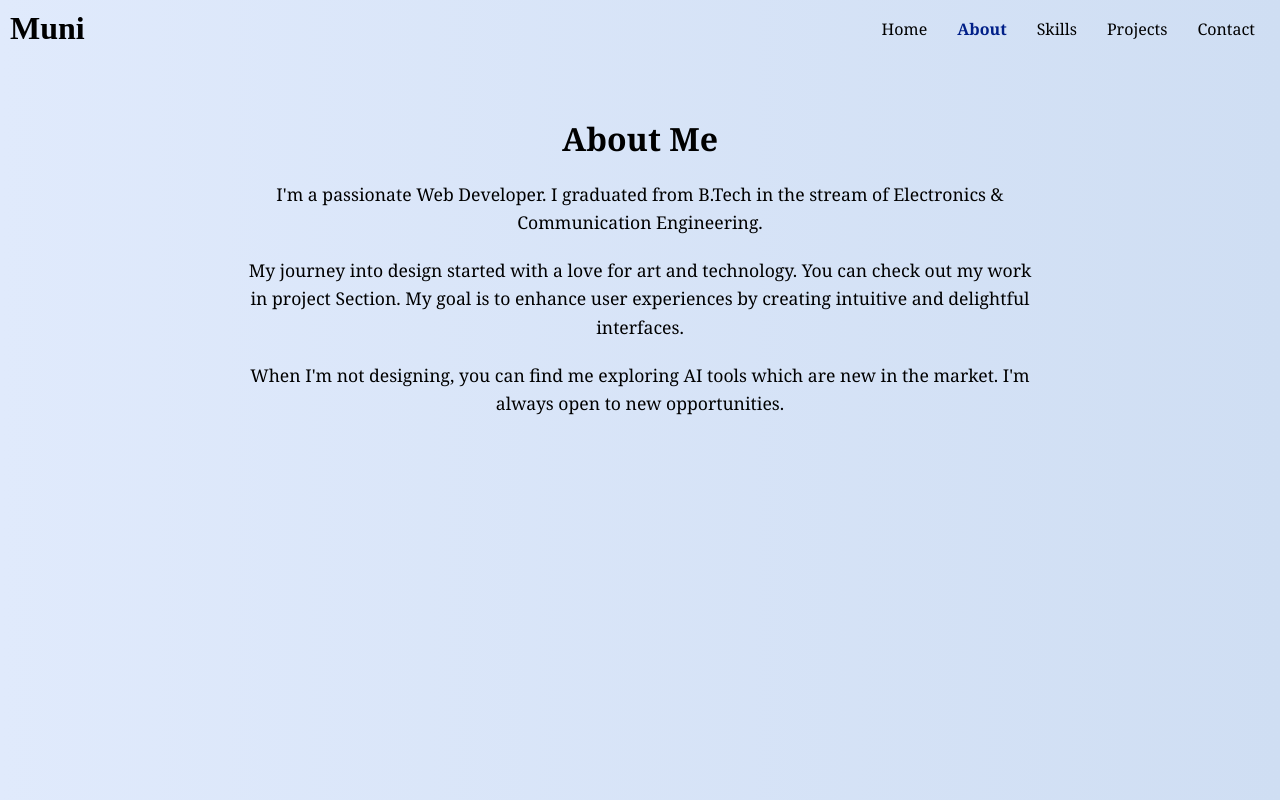
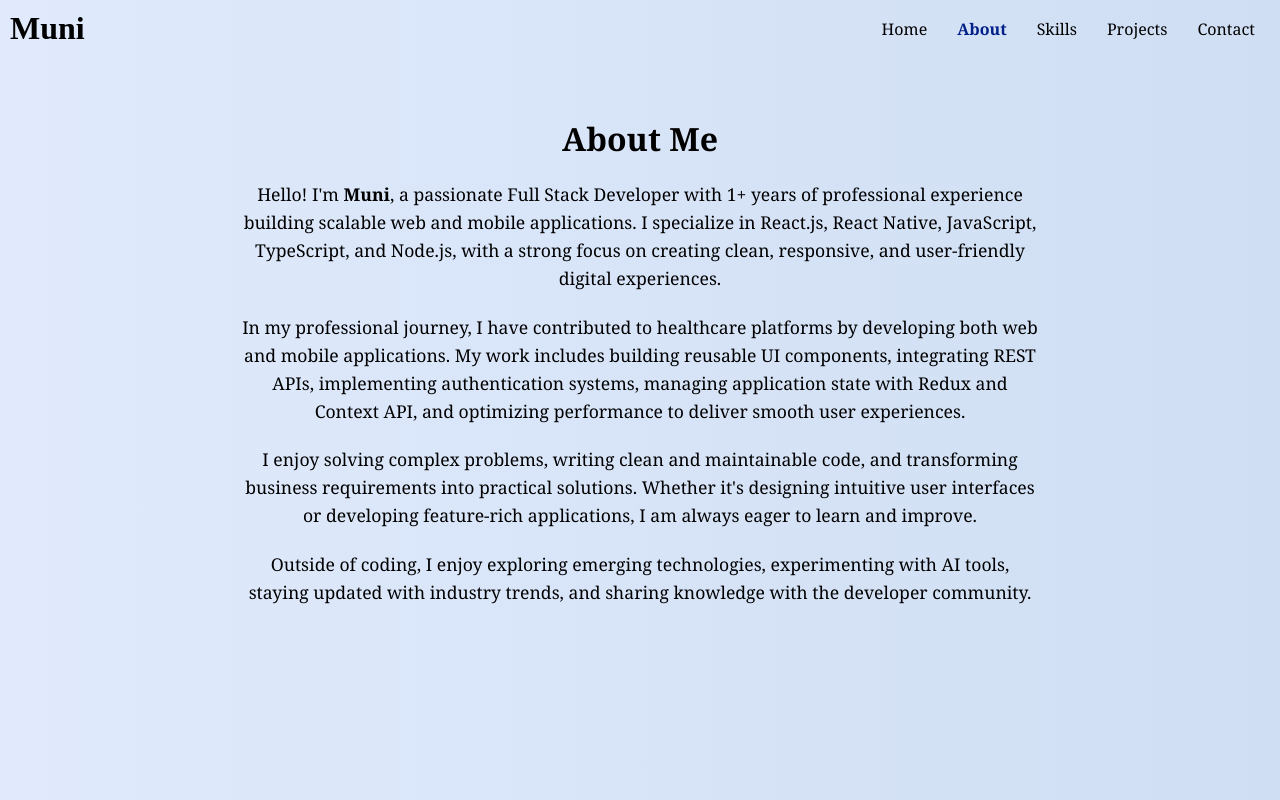
Before and after one commit to Rohit-muni45/Portfolio, a React (Vite) app: page /about in a window 1280 px wide. Shown: the top 800 px of the page. Built offline with nearby package versions, Linux system fonts and the light colour scheme.

Commit message:
Modified the about page

```diff
--- a/src/Components/About/About.jsx
+++ b/src/Components/About/About.jsx
@@ -1,20 +1,41 @@
-import React from 'react';
-import './About.css';
+import React from "react";
+import "./About.css";
 
 function About() {
   return (
     <>
+      {" "}
       <section className="about">
+        {" "}
         <div className="container">
+          {" "}
           <h2>About Me</h2>
           <p>
-            I'm a passionate Web Developer. I graduated from  B.Tech in the stream of Electronics & Communication Engineering.
+            Hello! I'm <strong>Muni</strong>, a passionate Full Stack Developer
+            with 1+ years of professional experience building scalable web and
+            mobile applications. I specialize in React.js, React Native,
+            JavaScript, TypeScript, and Node.js, with a strong focus on creating
+            clean, responsive, and user-friendly digital experiences.
           </p>
           <p>
-            My journey into design started with a love for art and technology. You can check out my work in project Section. My goal is to enhance user experiences by creating intuitive and delightful interfaces.
+            In my professional journey, I have contributed to healthcare
+            platforms by developing both web and mobile applications. My work
+            includes building reusable UI components, integrating REST APIs,
+            implementing authentication systems, managing application state with
+            Redux and Context API, and optimizing performance to deliver smooth
+            user experiences.
           </p>
           <p>
-            When I'm not designing, you can find me exploring AI tools which are new in the market. I'm always open to new opportunities.
+            I enjoy solving complex problems, writing clean and maintainable
+            code, and transforming business requirements into practical
+            solutions. Whether it's designing intuitive user interfaces or
+            developing feature-rich applications, I am always eager to learn and
+            improve.
+          </p>
+          <p>
+            Outside of coding, I enjoy exploring emerging technologies,
+            experimenting with AI tools, staying updated with industry trends,
+            and sharing knowledge with the developer community.
           </p>
         </div>
       </section>
```
